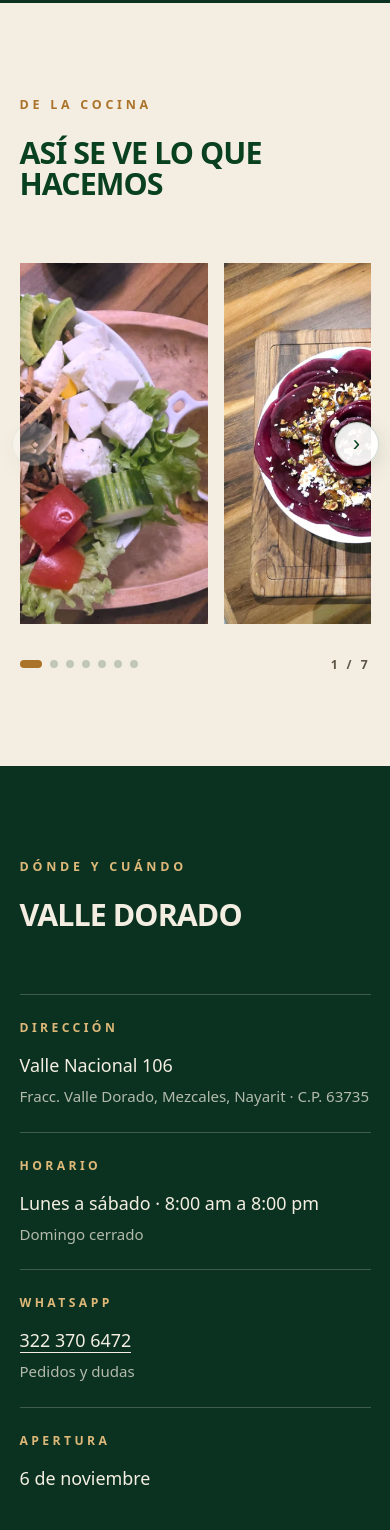
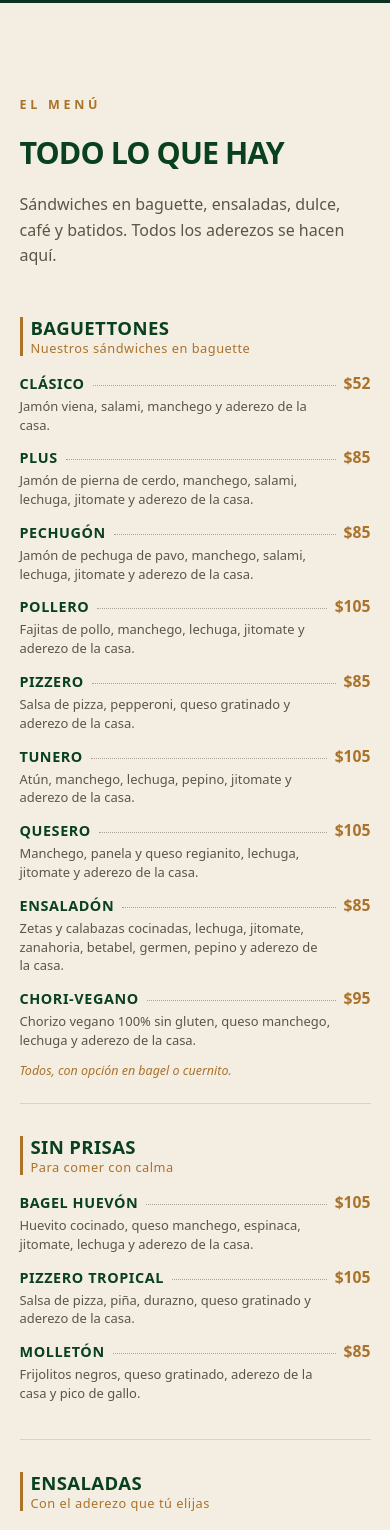
Before and after one commit to noeortiz-ia/el-baguetton-web, a React (Vite) app: page / in a window 390 px wide. Shown: the part 3720-5250 px from the top of the page. Built offline with nearby package versions, Linux system fonts and the light colour scheme; a web font is replaced by a local one.

Commit message:
Agrega seccion de menu completo con 35 platillos y precios

```diff
--- a/src/App.jsx
+++ b/src/App.jsx
@@ -37,6 +37,102 @@ const SERVICIOS = [
     img: '/img/real/gal-4.jpg',
     t: 'Dulce',
     d: 'Croissants, panqué y postres.',
+  },
+];
+
+const ADEREZOS = [
+  'Ranch eneldo',
+  'Miel mostaza',
+  'Vinagreta italiana',
+  'Tamarindo',
+  'Vinagreta de hierbas',
+];
+
+const MENU = [
+  {
+    t: 'Baguettones',
+    s: 'Nuestros sándwiches en baguette',
+    nota: 'Todos, con opción en bagel o cuernito.',
+    items: [
+      { n: 'Clásico', p: 52, d: 'Jamón viena, salami, manchego y aderezo de la casa.' },
+      { n: 'Plus', p: 85, d: 'Jamón de pierna de cerdo, manchego, salami, lechuga, jitomate y aderezo de la casa.' },
+      { n: 'Pechugón', p: 85, d: 'Jamón de pechuga de pavo, manchego, salami, lechuga, jitomate y aderezo de la casa.' },
+      { n: 'Pollero', p: 105, d: 'Fajitas de pollo, manchego, lechuga, jitomate y aderezo de la casa.' },
+      { n: 'Pizzero', p: 85, d: 'Salsa de pizza, pepperoni, queso gratinado y aderezo de la casa.' },
+      { n: 'Tunero', p: 105, d: 'Atún, manchego, lechuga, pepino, jitomate y aderezo de la casa.' },
+      { n: 'Quesero', p: 105, d: 'Manchego, panela y queso regianito, lechuga, jitomate y aderezo de la casa.' },
+      { n: 'Ensaladón', p: 85, d: 'Zetas y calabazas cocinadas, lechuga, jitomate, zanahoria, betabel, germen, pepino y aderezo de la casa.' },
+      { n: 'Chori-Vegano', p: 95, d: 'Chorizo vegano 100% sin gluten, queso manchego, lechuga y aderezo de la casa.' },
+    ],
+  },
+  {
+    t: 'Sin Prisas',
+    s: 'Para comer con calma',
+    items: [
+      { n: 'Bagel Huevón', p: 105, d: 'Huevito cocinado, queso manchego, espinaca, jitomate, lechuga y aderezo de la casa.' },
+      { n: 'Pizzero Tropical', p: 105, d: 'Salsa de pizza, piña, durazno, queso gratinado y aderezo de la casa.' },
+      { n: 'Molletón', p: 85, d: 'Frijolitos negros, queso gratinado, aderezo de la casa y pico de gallo.' },
+    ],
+  },
+  {
+    t: 'Ensaladas',
+    s: 'Con el aderezo que tú elijas',
+    items: [
+      { n: 'Baguetona', p: 120, d: 'Lechuga, fajitas de pollo salpimentadas, zanahoria, betabel, germen, jitomate cherry, pepino y croutones.' },
+      { n: 'Mexicana', p: 115, d: 'Lechuga, jitomate, aguacate, elote, queso panela y tortillitas horneadas con chile guajillo.' },
+      { n: 'La BBQ', p: 120, d: 'Lechuga, fajitas de pollo BBQ, brócoli, zanahoria, pepino, germen y tortillitas horneadas.' },
+      { n: 'Cacahuata', p: 130, d: 'Lechuga, fajitas de pollo al cacahuate, brócoli, zanahoria, pepino, germen y cacahuates.' },
+      { n: 'Remolacha Deli', p: 115, d: 'Betabel fileteado, vinagreta de hierbas, pistaches y requesón.' },
+      { n: 'La Primavera', p: 115, d: 'Lechuga, quinoa, fresa, cubos de panela y nuez caramelizada.' },
+    ],
+  },
+  {
+    t: 'Dulces bocados',
+    s: 'Los empalagosos',
+    items: [
+      { n: 'Rojo Pasión', p: 65, d: 'Cuernito calientito con compota casera de frutos rojos y queso doble crema.' },
+      { n: 'Panqué Mantequilla', p: 65, d: 'Panqué de mantequilla 100% con naranja.' },
+      { n: 'Cubilete Baguetton', p: 55, d: 'Panquesito de queso.' },
+    ],
+  },
+  {
+    t: 'Las bebidas',
+    s: '16 oz',
+    items: [
+      { n: 'Café de Olla', p: 55, d: 'Con auténtico piloncillo.' },
+      { n: 'Café Americano', p: 50, d: 'Café americano.' },
+    ],
+  },
+  {
+    t: 'Batidos y licuados',
+    s: 'Con leche entera, avena y canela',
+    nota: 'Jugos $65.',
+    items: [
+      { n: 'Fresón', p: 75, d: 'Fresa, azúcar, canela y avena.' },
+      { n: 'Chocobanana', p: 75, d: 'Plátano, cacao, azúcar, canela y avena.' },
+      { n: 'Frutos Rojos', p: 75, d: 'Frutos rojos, azúcar, canela y avena.' },
+      { n: 'Popeye', p: 75, d: 'Espinacas, azúcar, canela y avena.' },
+      { n: 'Mangazo', p: 75, d: 'Mango, azúcar, canela y avena.' },
+      { n: 'Hay Papaya de Celaya', p: 75, d: 'Papaya, azúcar, canela y avena.' },
+    ],
+  },
+  {
+    t: 'El picoteo',
+    s: 'Fresco, con limón y sal',
+    items: [
+      { n: 'Jícamas', p: 45, d: 'Jícama fresca, rodajita de limón y sal.' },
+      { n: 'Pepinos', p: 45, d: 'Pepino fresco, rodajita de limón y sal.' },
+      { n: 'Apio y Zanahoria', p: 45, d: 'Bastones con rodajita de limón y sal.' },
+    ],
+  },
+  {
+    t: 'Bionicos y frutas',
+    s: 'Escamochas',
+    items: [
+      { n: 'Biónico Baguetton', p: 80, d: 'Frutas varias con cremita dulce y granola.' },
+      { n: 'Coctel de Frutas', p: 70, d: 'Frutas varias con miel y granola.' },
+      { n: 'Escamochas', p: 80, d: 'Frutas varias batidas con yogur y cereales.' },
+    ],
   },
 ];
 
@@ -406,6 +502,7 @@ export default function App() {
 
           <nav className="nav-links" aria-label="Secciones">
             <a href="#que-servimos">Lo que servimos</a>
+            <a href="#menu">Menú</a>
             <a href="#aderezos">Los aderezos</a>
             <a href="#galeria">Galería</a>
             <a href="#donde">Dónde y cuándo</a>
@@ -453,6 +550,7 @@ export default function App() {
           </button>
           <nav>
             <a href="#que-servimos" onClick={cerrarMenu}>Lo que servimos</a>
+            <a href="#menu" onClick={cerrarMenu}>Menú</a>
             <a href="#aderezos" onClick={cerrarMenu}>Los aderezos</a>
             <a href="#galeria" onClick={cerrarMenu}>Galería</a>
             <a href="#donde" onClick={cerrarMenu}>Dónde y cuándo</a>
@@ -531,6 +629,45 @@ export default function App() {
                   Es lo que le cambia el sabor a todo: a la ensalada, al sándwich,
                   a lo que te lleves para la casa.
                 </p>
+              </div>
+            </div>
+          </div>
+        </section>
+
+        <section className="bloque menu-bloque" id="menu">
+          <div className="wrap">
+            <p className="eyebrow" data-reveal>El menú</p>
+            <h2 data-reveal>Todo lo que hay</h2>
+            <p className="menu-intro" data-reveal>
+              Sándwiches en baguette, ensaladas, dulce, café y batidos.
+              Todos los aderezos se hacen aquí.
+            </p>
+
+            <div className="menu-grid">
+              {MENU.map((g) => (
+                <div className="m-grupo" key={g.t}>
+                  <h3>{g.t}<span>{g.s}</span></h3>
+                  {g.items.map((it) => (
+                    <div className="m-it" key={it.n}>
+                      <div className="m-cab">
+                        <span className="m-nom">{it.n}</span>
+                        <span className="m-pun" aria-hidden="true" />
+                        <span className="m-pre">${it.p}</span>
+                      </div>
+                      {it.d && <p className="m-desc">{it.d}</p>}
+                    </div>
+                  ))}
+                  {g.nota && <p className="m-nota">{g.nota}</p>}
+                </div>
+              ))}
+            </div>
+
+            <div className="m-aderezos">
+              <span className="m-aderezos-k">Los aderezos, hechos aquí</span>
+              <div className="m-chips">
+                {ADEREZOS.map((a) => (
+                  <span className="m-chip" key={a}>{a}</span>
+                ))}
               </div>
             </div>
           </div>
--- a/src/styles.css
+++ b/src/styles.css
@@ -387,6 +387,74 @@ footer .social a{
 }
 footer .social a:hover{color:var(--crema)}
 
+/* ---------- menú completo ---------- */
+.menu-bloque{background:var(--crema);color:var(--verde)}
+.menu-bloque .eyebrow{color:var(--dorado)}
+.menu-bloque h2{color:var(--verde);max-width:20ch}
+.menu-intro{
+  margin-top:var(--s3);font-size:var(--body);line-height:1.6;
+  color:var(--neutro);max-width:56ch;
+}
+.menu-grid{
+  margin-top:var(--s6);
+  columns:3;column-gap:var(--s5);
+}
+.m-grupo{
+  break-inside:avoid;-webkit-column-break-inside:avoid;
+  margin:0 0 var(--s4);
+  padding-bottom:var(--s3);
+  border-bottom:1px solid rgba(9,64,30,.14);
+}
+.m-grupo:last-child{border-bottom:0;padding-bottom:0;margin-bottom:0}
+.m-grupo h3{
+  font-family:var(--font-display);font-weight:900;font-size:1.16rem;
+  letter-spacing:.02em;text-transform:uppercase;color:var(--verde);
+  padding-left:8px;border-left:3px solid var(--dorado);line-height:1.15;
+  margin-bottom:var(--s2);
+}
+.m-grupo h3 span{
+  display:block;font-family:var(--font-body);font-weight:500;
+  font-size:.8rem;letter-spacing:.04em;text-transform:none;
+  color:var(--dorado);margin-top:3px;
+}
+.m-it{margin-bottom:12px}
+.m-cab{display:flex;align-items:baseline;gap:8px}
+.m-nom{
+  font-family:var(--font-display);font-weight:700;font-size:.9rem;
+  letter-spacing:.04em;text-transform:uppercase;color:var(--verde);
+}
+.m-pun{
+  flex:1 1 auto;border-bottom:1px dotted rgba(92,85,70,.5);
+  transform:translateY(-3px);
+}
+.m-pre{
+  font-family:var(--font-display);font-weight:900;font-size:.98rem;
+  color:var(--dorado);white-space:nowrap;
+}
+.m-desc{
+  font-size:.81rem;line-height:1.45;color:var(--neutro);margin-top:3px;
+  max-width:42ch;
+}
+.m-nota{
+  font-size:.78rem;font-style:italic;color:var(--dorado);
+  margin-top:8px;line-height:1.4;
+}
+.m-aderezos{
+  margin-top:var(--s5);padding-top:var(--s4);
+  border-top:1px solid rgba(9,64,30,.16);
+}
+.m-aderezos-k{
+  display:block;font-family:var(--font-display);font-weight:700;
+  font-size:.76rem;letter-spacing:.26em;text-transform:uppercase;
+  color:var(--dorado);margin-bottom:var(--s2);
+}
+.m-chips{display:flex;flex-wrap:wrap;gap:8px}
+.m-chip{
+  font-size:.82rem;letter-spacing:.03em;color:var(--verde);
+  background:rgba(9,64,30,.06);border:1px solid rgba(9,64,30,.16);
+  border-radius:2px;padding:8px 16px;
+}
+
 /* ---------- responsive ---------- */
 /* la barra completa solo cabe en pantallas grandes; debajo pasa a menú */
 @media (max-width:1099px){
@@ -411,6 +479,7 @@ footer .social a:hover{color:var(--crema)}
 }
 
 @media (max-width:900px){
+  .menu-grid{columns:2;column-gap:var(--s3);margin-top:var(--s5)}
   .hero{min-height:165svh}
   .grid{grid-template-columns:repeat(2,1fr);gap:var(--s2)}
   .donde .dos{grid-template-columns:1fr;gap:var(--s4)}
@@ -424,6 +493,10 @@ footer .social a:hover{color:var(--crema)}
   .slide{flex:0 0 74vw}
 }
 
+@media (max-width:620px){
+  .menu-grid{columns:1}
+}
+
 @media (prefers-reduced-motion:reduce){
   *{animation:none!important;transition:none!important}
 }
```
Also changed, not shown: 5 other files (tests, documents, lock files or other folders).
